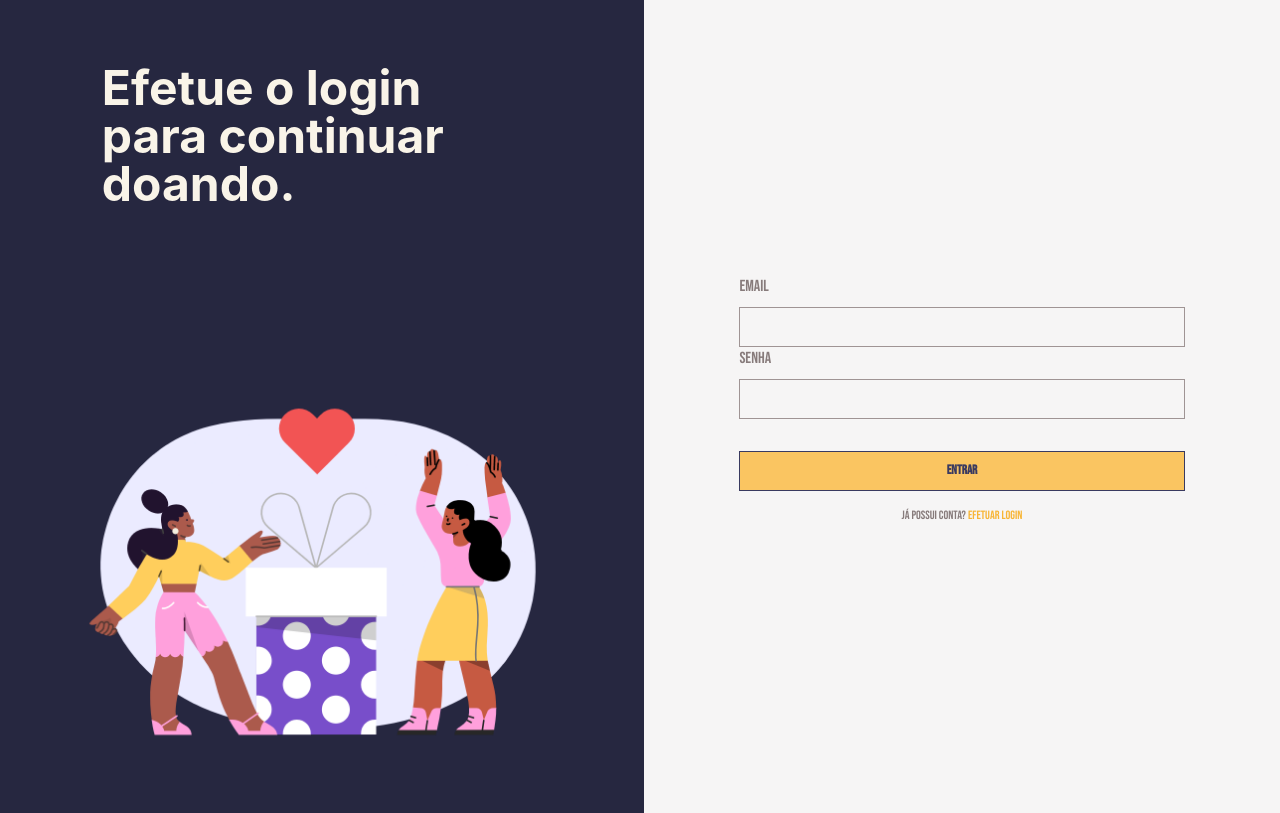
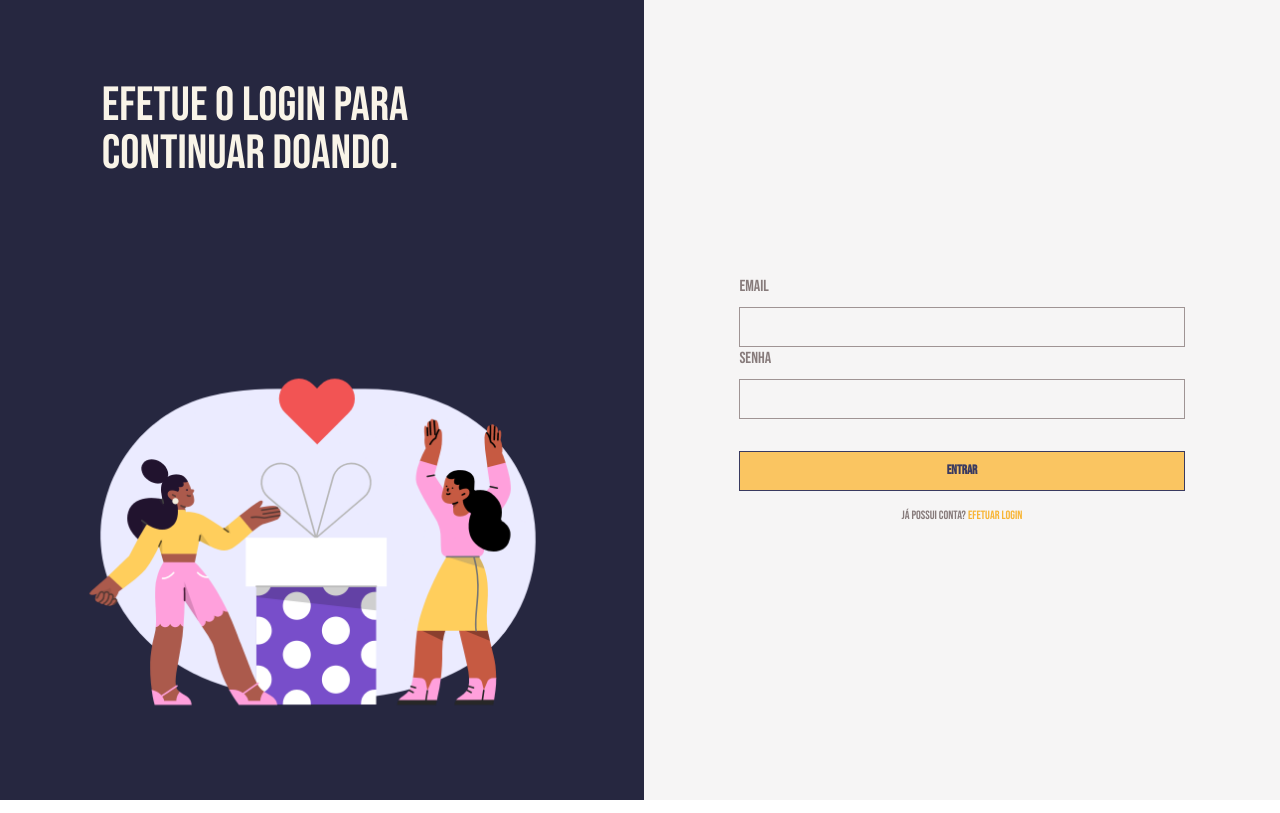
Before and after one commit to Tailine/for-donation-client, a Next.js app: page / in a window 1280 px wide. Built offline with nearby package versions, Linux system fonts and the light colour scheme.

Commit message:
refactor: update heading styles

```diff
--- a/src/components/Heading/index.tsx
+++ b/src/components/Heading/index.tsx
@@ -10,5 +10,13 @@ const headingColors = {
 }
 
 export function Heading({ color = 'green', ...props }: Props) {
-  return <ChakraHeading color={headingColors[color]} size="md" {...props} />
+  return (
+    <ChakraHeading
+      fontFamily="inherit"
+      fontWeight="normal"
+      color={headingColors[color]}
+      size="md"
+      {...props}
+    />
+  )
 }
```
